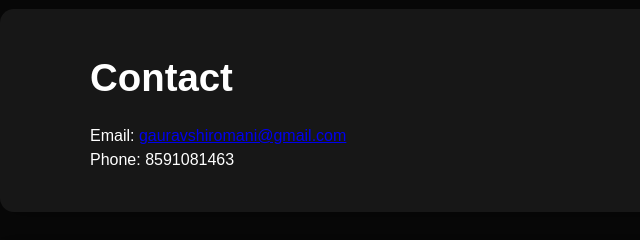
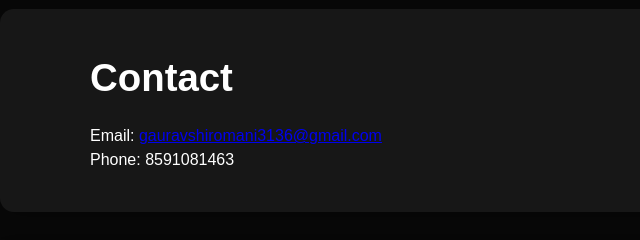
Before and after one commit to GAURAV3136/Portfolio, a plain HTML site: page index.html in a window 1280 px wide. Shown: the part 2540-2780 px from the top of the page, 0-640 px from the left. Drawn offline with Linux system fonts and the light colour scheme.

Commit message:
Add files via upload

```diff
--- a/index.html
+++ b/index.html
@@ -140,7 +140,7 @@
     <section id="contact">
         <div class="container">
             <h1 class="sub-title">Contact</h1>
-            <p>Email: <a href="mailto:gauravshiromani@gmail.com">gauravshiromani@gmail.com</a></p>
+            <p>Email: <a href="mailto:gauravshiromani3136@gmail.com">gauravshiromani3136@gmail.com</a></p>
             <p>Phone: 8591081463</p>
         </div>
     </section>
```
